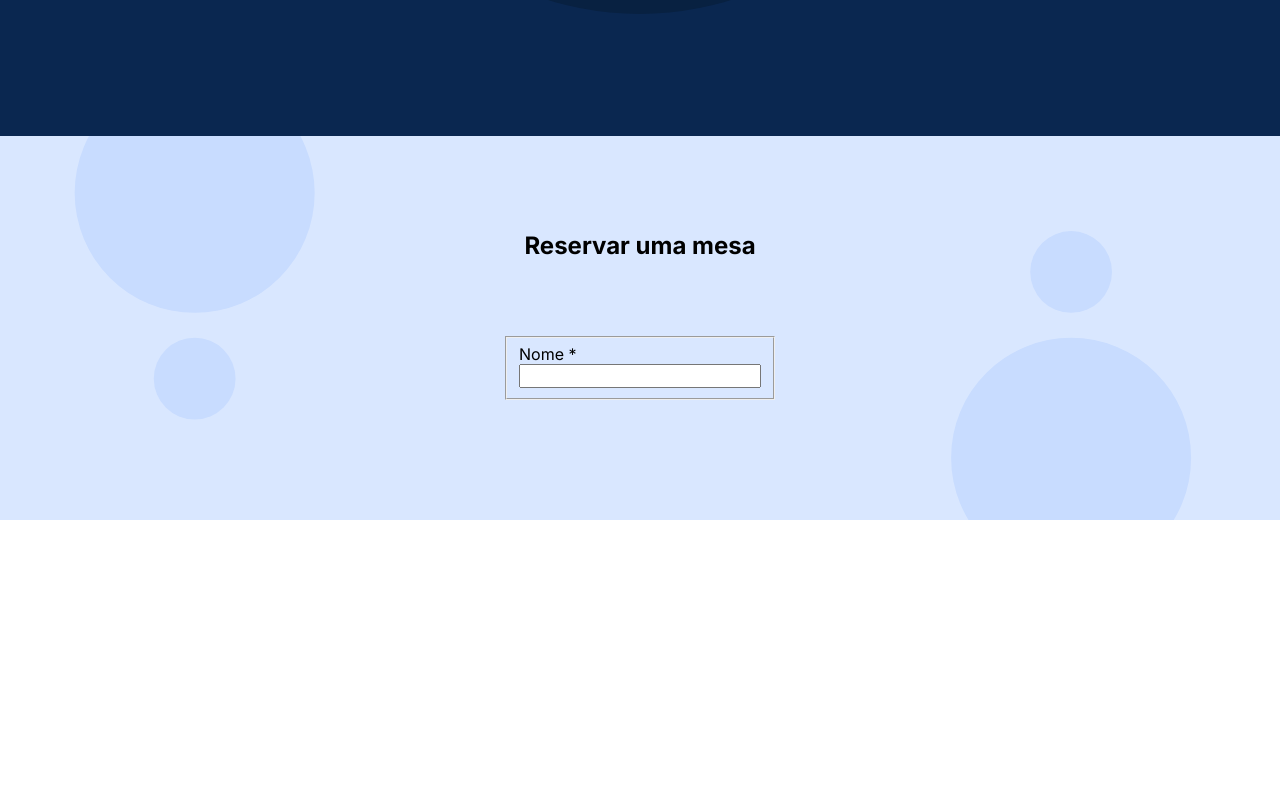
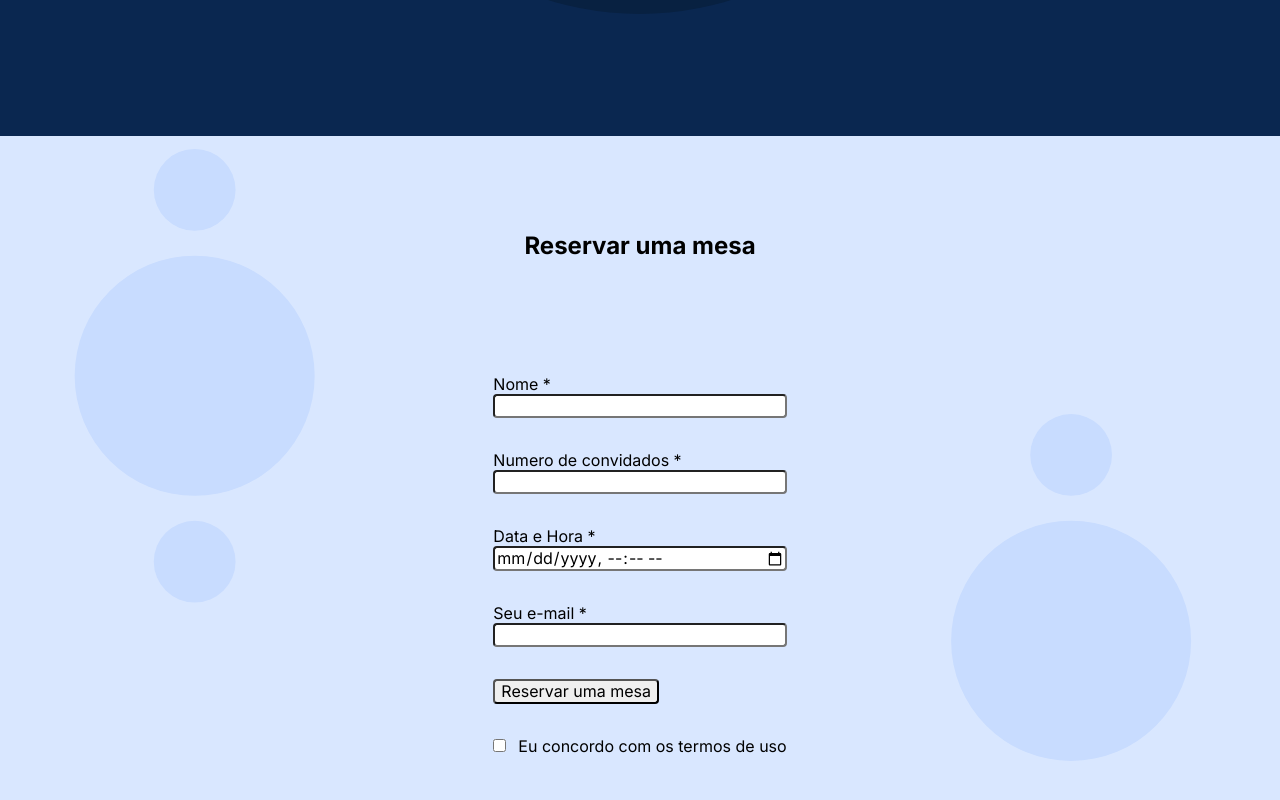
Before and after one commit to borgesenioc/web_project_coffeeshop, a plain HTML site: page index.html in a window 1280 px wide. Shown: the part 1522-2322 px from the top of the page. Before the commit the page ends 2042 px from the top, so only its background shows below. Drawn offline with Linux system fonts and the light colour scheme.

Commit message:
Add elements to the form

```diff
--- a/index.html
+++ b/index.html
@@ -105,7 +105,24 @@
             <fieldset class="form__fieldset">
               <label class="form__label">
                 Nome *
-                <input class="form__input" />
+                <input type="text" class="form__input" />
+              </label>
+              <label class="form__label">
+                Numero de convidados *
+                <input type="number" class="form__input" />
+              </label>
+              <label class="form__label">
+                Data e Hora *
+                <input type="datetime-local" class="form__input" />
+              </label>
+              <label class="form__label">
+                Seu e-mail *
+                <input type="email" class="form__input" />
+              </label>
+              <button class="form__button">Reservar uma mesa</button>
+              <label class="form__checkbox">
+                <input type="checkbox" class="form__input" />
+                <span>Eu concordo com os termos de uso</span>
               </label>
             </fieldset>
           </form>
--- a/pages/index.css
+++ b/pages/index.css
@@ -200,12 +200,34 @@
 }
 
 .form__fieldset {
+  border: 0;
 }
 
 .form__label {
   display: flex;
   flex-direction: column;
+  padding-top: 32px;
 }
 
 .form__input {
+  border-radius: 4px;
 }
+
+.form__button {
+  border-radius: 4px;
+  margin-top: 32px;
+  align-content: center;
+}
+
+.form__button:hover {
+  opacity: 70%;
+}
+
+.form__checkbox {
+  padding-top: 32px;
+  border-radius: 2px;
+  width: auto;
+  display: flex;
+  gap: 12px;
+  align-items: center;
+}
```
